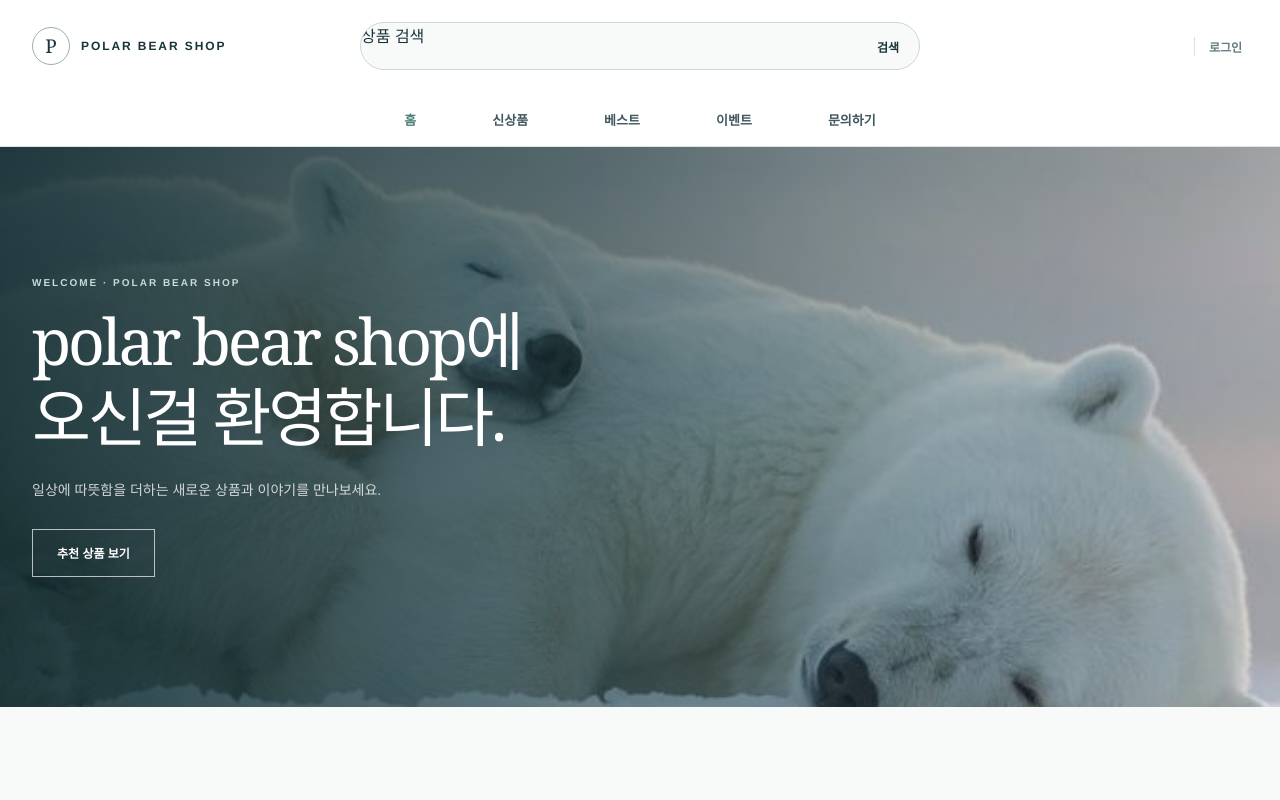
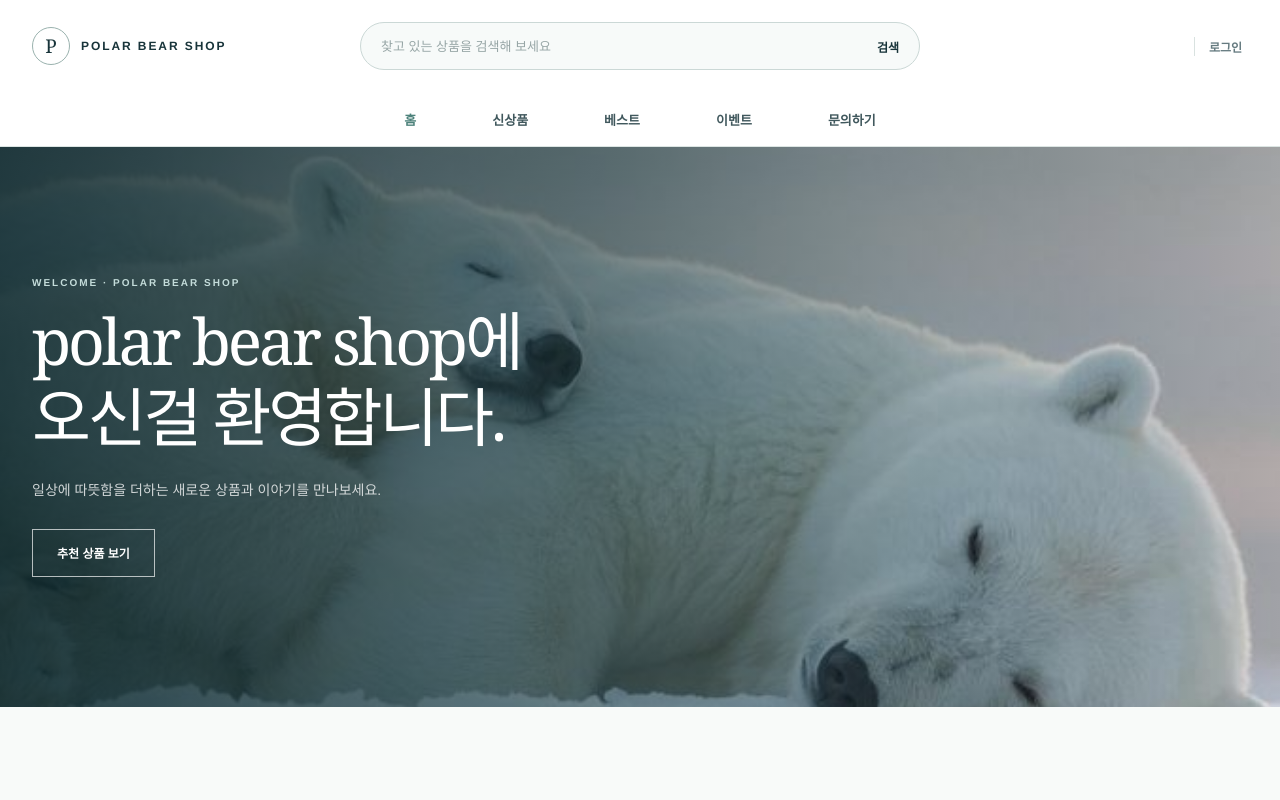
Before and after one commit to lain70/study-polar-fe, a Vue app: page / in a window 1280 px wide. Shown: the top 800 px of the page. Built offline with nearby package versions, Linux system fonts and the light colour scheme; no server answers.

Commit message:
frontend: restore search placeholder

```diff
--- a/src/components/SiteHeader.vue
+++ b/src/components/SiteHeader.vue
@@ -6,8 +6,7 @@
         <span>POLAR BEAR SHOP</span>
       </router-link>
       <form class="search-form" role="search" @submit.prevent>
-        <label class="sr-only" for="site-search">상품 검색</label>
-        <input id="site-search" type="search">
+        <input id="site-search" type="search" placeholder="찾고 있는 상품을 검색해 보세요">
         <button type="submit" aria-label="검색">검색</button>
       </form>
       <div class="account-actions">
```
